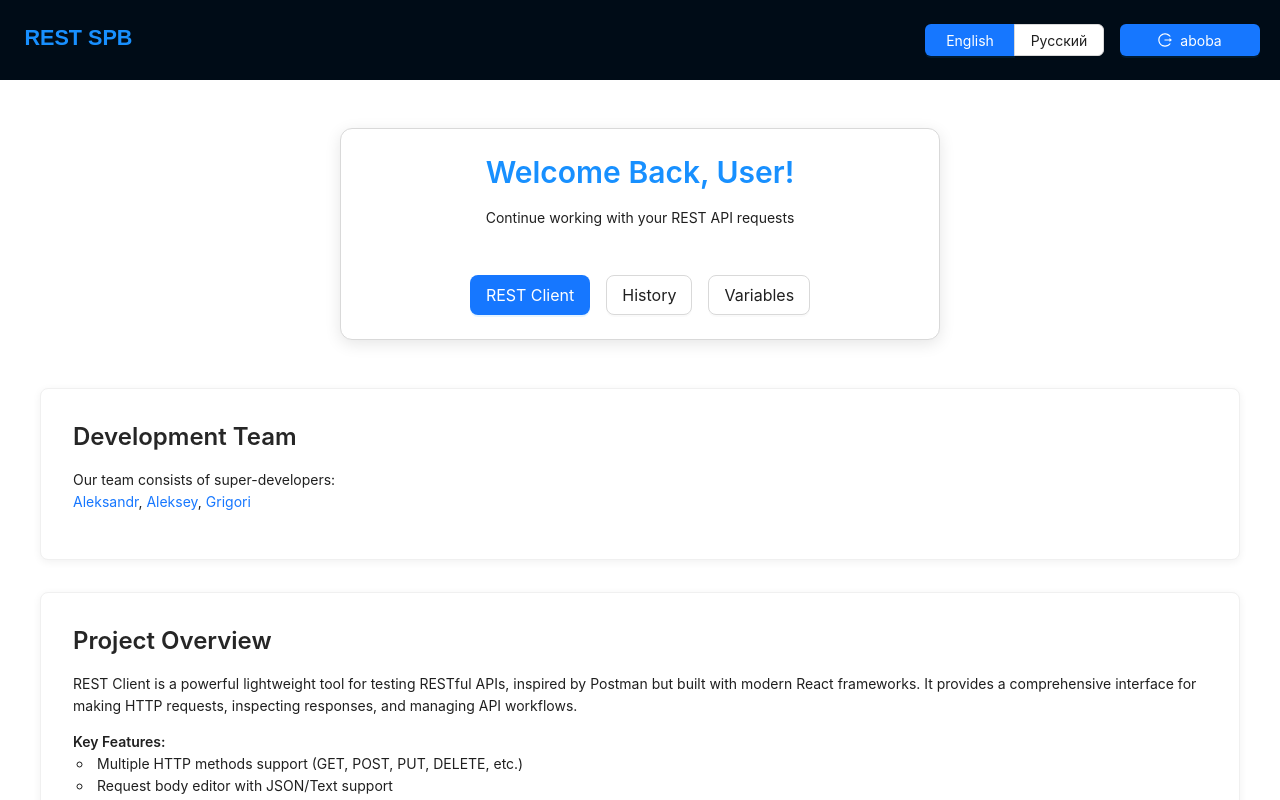
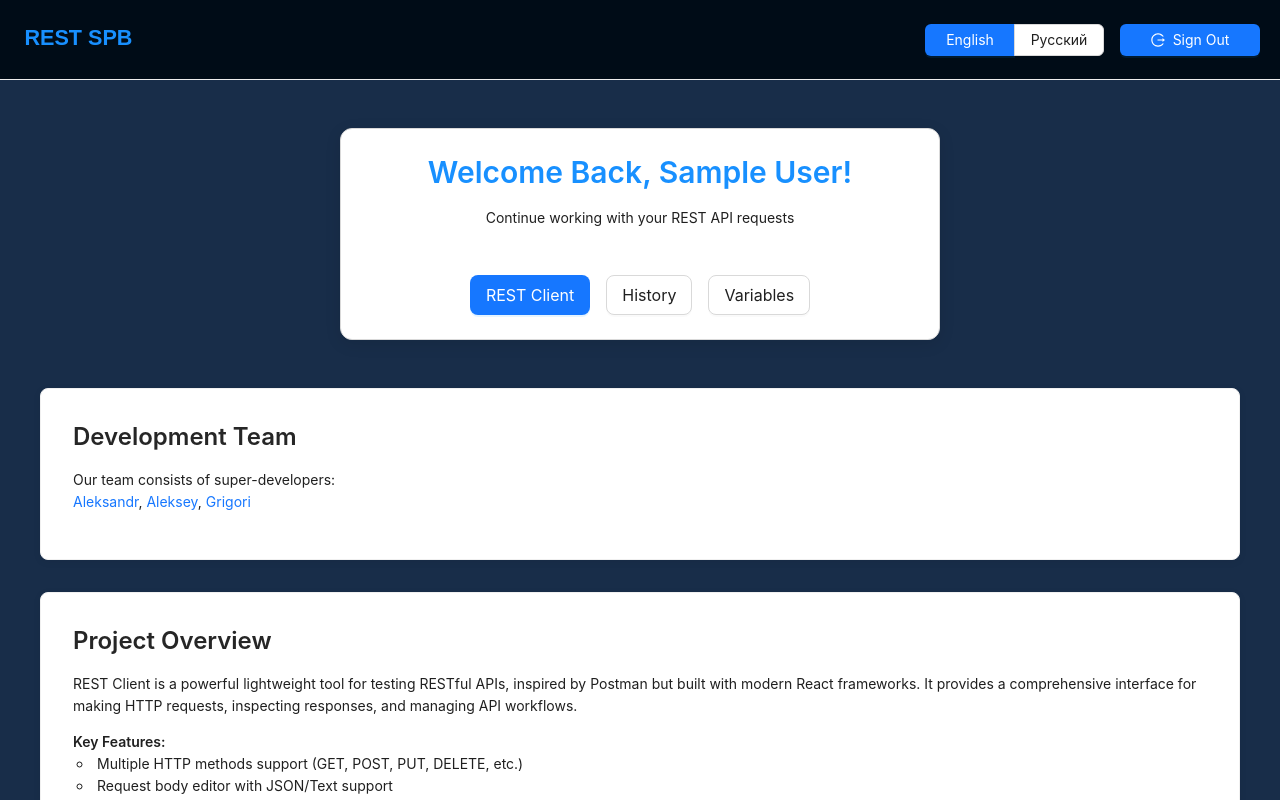
Before and after one commit to GKonopelko/rest-client-app, a Next.js app: page /en in a window 1280 px wide. Shown: the top 800 px of the page. Built offline with nearby package versions, Linux system fonts and the light colour scheme; no server answers; sample sign-in values are in the browser's storage; what @ant-design/nextjs-registry would draw is missing.

Commit message:
fix: protect routes

```diff
--- a/messages/en.json
+++ b/messages/en.json
@@ -2,6 +2,7 @@
   "AppLayout": {
     "signInButton": "Sign In",
     "signUpButton": "Sign Up",
+    "signOutButton": "Sign Out",
     "localeRu": "Русский",
     "localeEn": "English"
   },
--- a/messages/ru.json
+++ b/messages/ru.json
@@ -2,6 +2,7 @@
   "AppLayout": {
     "signInButton": "Вход",
     "signUpButton": "Регистрация",
+    "signOutButton": "Выход",
     "localeRu": "Русский",
     "localeEn": "English"
   },
--- a/src/app/[locale]/page.tsx
+++ b/src/app/[locale]/page.tsx
@@ -13,17 +13,13 @@ const { Title, Paragraph, Link: AntLink } = Typography;
 export default function AppMainPage() {
   const t = useTranslations('MainPage');
   const router = useRouter();
-  const selectedUserName = useSelector((state: RootState) =>
-    selectUserName(state)
-  );
-
-  const userName = 'User';
+  const userName = useSelector((state: RootState) => selectUserName(state));
 
   return (
     <div className={styles.page}>
       <section className={styles.hero}>
         <Card className={styles['welcome-card']}>
-          {selectedUserName ? (
+          {userName ? (
             <>
               <Title level={2} className={styles['welcome-title']}>
                 {t('welcomeBack', { name: userName })}
--- a/src/app/api/setToken/route.ts
+++ b/src/app/api/setToken/route.ts
@@ -4,13 +4,9 @@ import * as cookie from 'cookie';
 export async function POST(req: NextRequest) {
   try {
     const { token } = await req.json();
-
-    if (!token) {
-      return NextResponse.json({ error: 'Token required' }, { status: 400 });
-    }
-
     const response = NextResponse.json({ success: true });
 
+    if (token) {
       response.headers.set(
         'Set-Cookie',
         cookie.serialize('token', token, {
@@ -21,6 +17,18 @@ export async function POST(req: NextRequest) {
           sameSite: 'lax',
         })
       );
+    } else {
+      response.headers.set(
+        'Set-Cookie',
+        cookie.serialize('token', '', {
+          httpOnly: true,
+          secure: process.env.NODE_ENV === 'production',
+          maxAge: 0,
+          path: '/',
+          sameSite: 'lax',
+        })
+      );
+    }
 
     return response;
   } catch (error) {
--- a/src/components/Footer/styles.module.css
+++ b/src/components/Footer/styles.module.css
@@ -6,6 +6,7 @@
   height: 3rem;
   background-color: #000c17;
   padding: 0 20px;
+  border-top: 1px solid #ededed;
   transition: all 0.3s ease;
 }
 
--- a/src/components/Header/Header.tsx
+++ b/src/components/Header/Header.tsx
@@ -33,9 +33,7 @@ export default function Header() {
   const router = useRouter();
   const pathname = usePathname();
   const dispatch = useDispatch();
-  const selectedUserName = useSelector((state: RootState) =>
-    selectUserName(state)
-  );
+  const userName = useSelector((state: RootState) => selectUserName(state));
   const t = useTranslations('AppLayout');
   const currentLocale =
     typeof params?.locale === 'string' ? params.locale : 'en';
@@ -103,14 +101,14 @@ export default function Header() {
           </Button>
         </Space.Compact>
 
-        {selectedUserName ? (
+        {userName ? (
           <Button
             type="primary"
             icon={<LogoutOutlined />}
-            aria-label={'aboba'}
+            aria-label={t('signOutButton')}
             onClick={handleSignOut}
           >
-            {showText ? 'aboba' : ''}
+            {showText ? t('signOutButton') : ''}
           </Button>
         ) : (
           <>
--- a/src/components/Header/styles.module.css
+++ b/src/components/Header/styles.module.css
@@ -10,6 +10,7 @@
   height: 80px;
   background-color: #000c17;
   padding: 0 20px;
+  border-bottom: 1px solid #ededed;
   transition: all 0.3s ease;
   transform: translateZ(0);
   will-change: height, transform;
--- a/src/layouts/AppLayout/AppLayout.module.css
+++ b/src/layouts/AppLayout/AppLayout.module.css
@@ -10,6 +10,7 @@
   flex-direction: column;
   flex: 1;
   padding: 1rem;
+  background-color: #182d49;
   overflow-y: auto;
   padding-top: 2rem;
 }
```
Also changed, not shown: src/middleware.ts (+26 -2 lines). Lines whose indentation alone changed are shown as unchanged.
